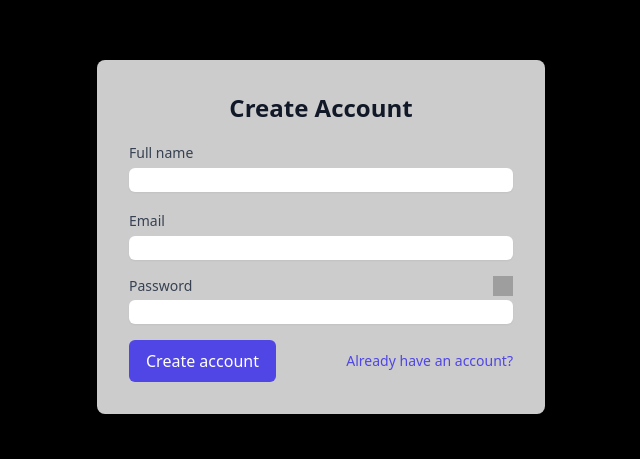
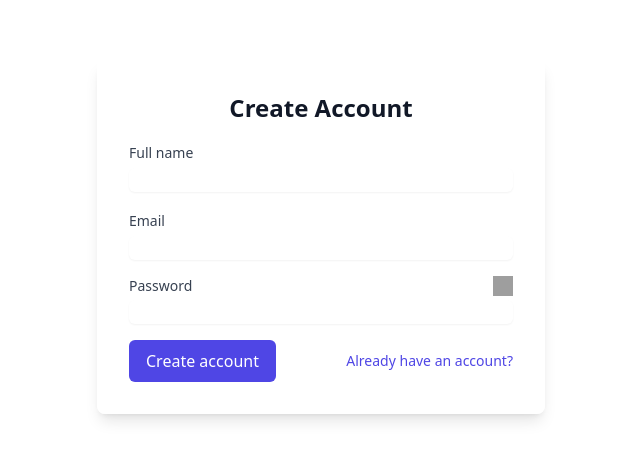
Before and after one commit to nunez-daniel/webdev_160, a React app in the folder frontend/: page /signup in a window 1280 px wide. Shown: the part 163-622 px from the top of the page, without its empty margins (319-959 px from the left). Built offline with nearby package versions, Linux system fonts and the light colour scheme; grey boxes are pictures that could not be loaded; the HTML template or start-up script is replaced by a standard one.

Commit message:
init commit

```diff
--- a/frontend/src/pages/SignUpPage.jsx
+++ b/frontend/src/pages/SignUpPage.jsx
@@ -24,6 +24,15 @@ export default function SignUpPage() {
   async function submit(e) {
     e.preventDefault();
     console.log("signup attempt", { full_name, email, password });
+
+    const isPasswordValid = Object.values(checks).every(c => c === true);
+
+    if (!isPasswordValid)
+    {
+      alert("Please ensure your password meets all requirements before submitting.");
+      setVisible(true);
+      return;
+    }
 
     try {
       const user = await registerUser({ full_name, email, password });
@@ -52,7 +61,7 @@ export default function SignUpPage() {
   }
 
   return (
-    <div className="min-h-screen w-screen flex items-center justify-center bg-black">
+    <div className="min-h-screen w-screen flex items-center justify-center bg-white">
       <div className="w-full max-w-md p-8 bg-white/80 dark:bg-slate-900/80 rounded-lg shadow-lg">
         <h2 className="text-2xl font-semibold mb-4 text-gray-900 dark:text-gray-100 text-center">
           Create Account
```
